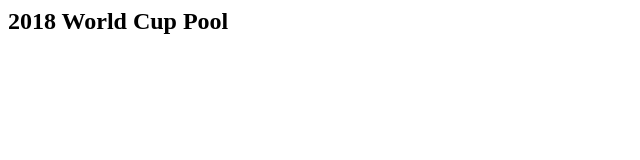
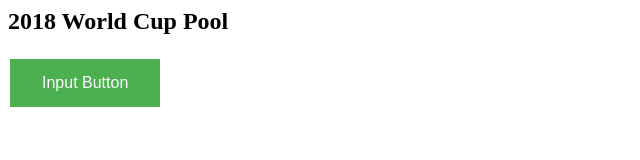
Before and after one commit to pirateZilla/blockchain-ball, a plain HTML site: page index.html in a window 1280 px wide. Shown: the whole page, without its empty margins (0-640 px from the left). Drawn offline with Linux system fonts and the light colour scheme.

Commit message:
titles and buttons

```diff
--- a/index.html
+++ b/index.html
@@ -1,9 +1,10 @@
 <html>
     <head>
+        <link rel="stylesheet" type="text/css" href="main.css">
         <script src="teamPicker.js"></script>
     </head>
     <body>
         <h2>2018 World Cup Pool</h2>
-
+        <input type="button" class="button" value="Input Button">
     </body>
 </html>
--- a/main.css
+++ b/main.css
@@ -0,0 +1,12 @@
+.button {
+    background-color: #4CAF50;
+    border: none;
+    color: white;
+    padding: 15px 32px;
+    text-align: center;
+    text-decoration: none;
+    display: inline-block;
+    font-size: 16px;
+    margin: 4px 2px;
+    cursor: pointer;
+}
```
